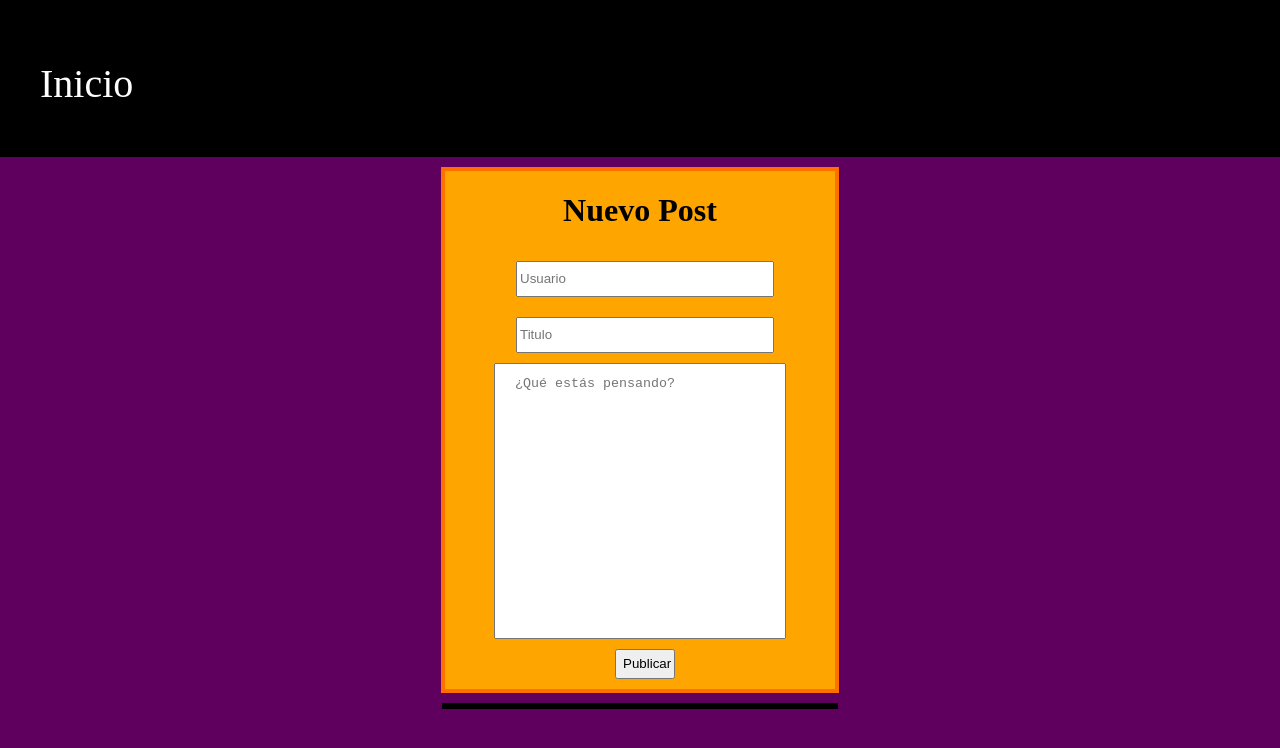
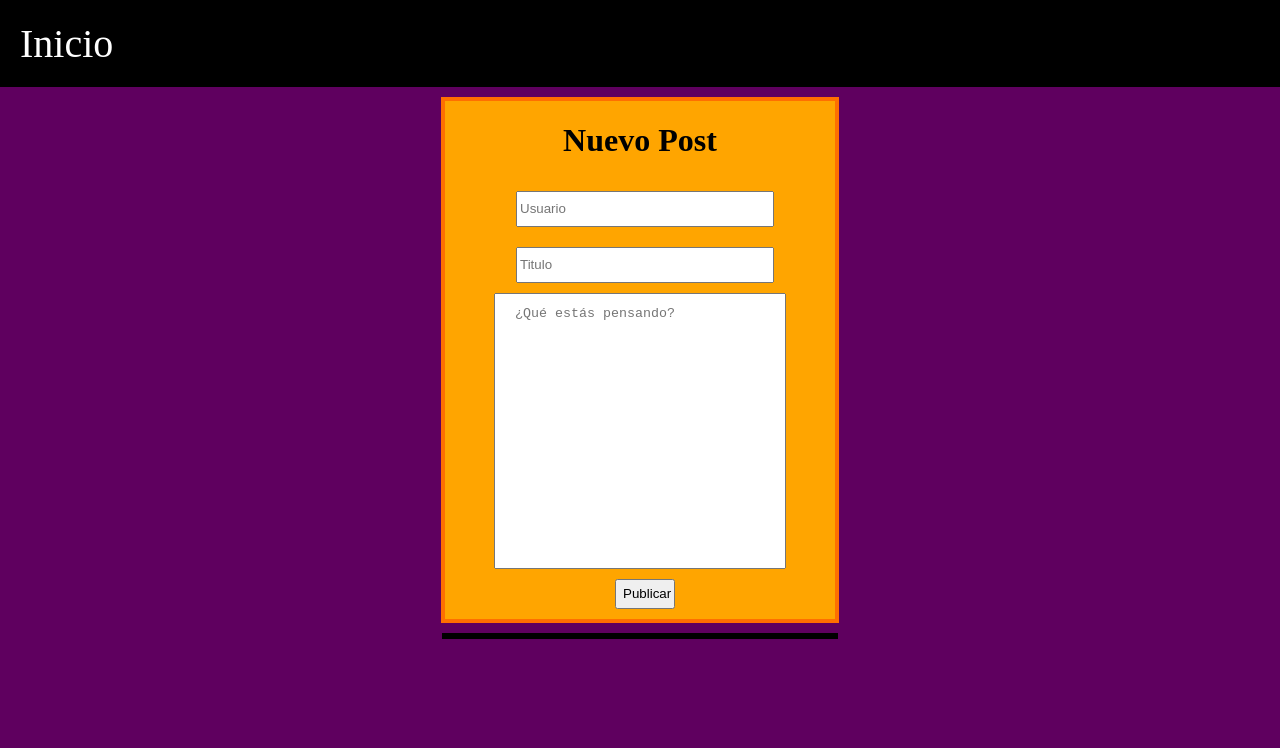
Before and after one commit to MejiaEynar/react-TP, a React (Vite) app: page /new in a window 1280 px wide. Shown: the top 748 px of the page. Built offline with nearby package versions, Linux system fonts and the light colour scheme.

Commit message:
listo :)

```diff
--- a/src/styles/New.css
+++ b/src/styles/New.css
@@ -1,10 +1,14 @@
-.nav-New{
-    padding-top: 20px;
-    padding-bottom: 10px;
+.nav-New {
+    margin-bottom: 10px;
+  }
+
+.nav-New > nav > ul {
+    display: flex;
+    padding: 20px;
+    margin: 0;
+    font-size: 40px;
     background-color: black;
-    font-size: 40px;
-    margin-bottom: 10px;
-}
+  }
 
 .inicio {
   text-decoration: none;
```
